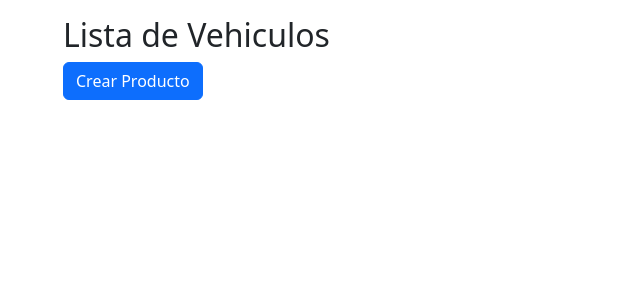
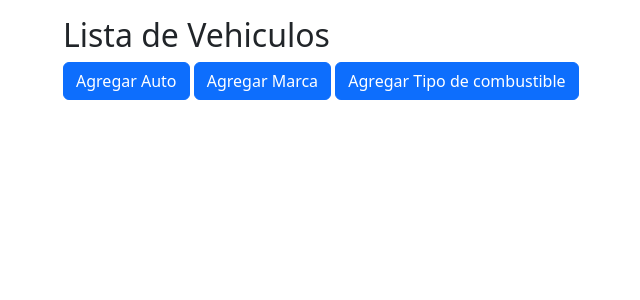
Before and after one commit to ferrchazarreta/sistema_gestion, a Django app: page /vehiculos/ in a window 1280 px wide. Shown: the part 64-364 px from the top of the page, without its empty margins (19-659 px from the left). Run offline with Django 5.2, Linux system fonts and the light colour scheme; the visitor is signed in with stand-in values (Sample User, id 1); data that the repository does not hold is empty.

Commit message:
agregando botones para marcas y combustibles

```diff
--- a/vehiculos/templates/vehiculos/list.html
+++ b/vehiculos/templates/vehiculos/list.html
@@ -3,7 +3,11 @@
 <div class="container mt-3">
     <h2>Lista de Vehiculos</h2>
     {% if user.is_staff %}
-        <a href="{% url 'vehiculo_create' %}" class="btn btn-primary mb-3">Crear Producto</a>
+        <a href="{% url 'vehiculo_create' %}" class="btn btn-primary mb-3">Agregar Auto</a>
+        <a href="{% url 'brand_list' %}" class="btn btn-primary mb-3">Agregar Marca</a>
+
+        <a href="{% url 'fuel_list' %}" class="btn btn-primary mb-3">Agregar Tipo de combustible</a>
+
     {% endif %}
     <div class="container d-flex justify-content-center flex-wrap">
       {% for car in cars %}
```
